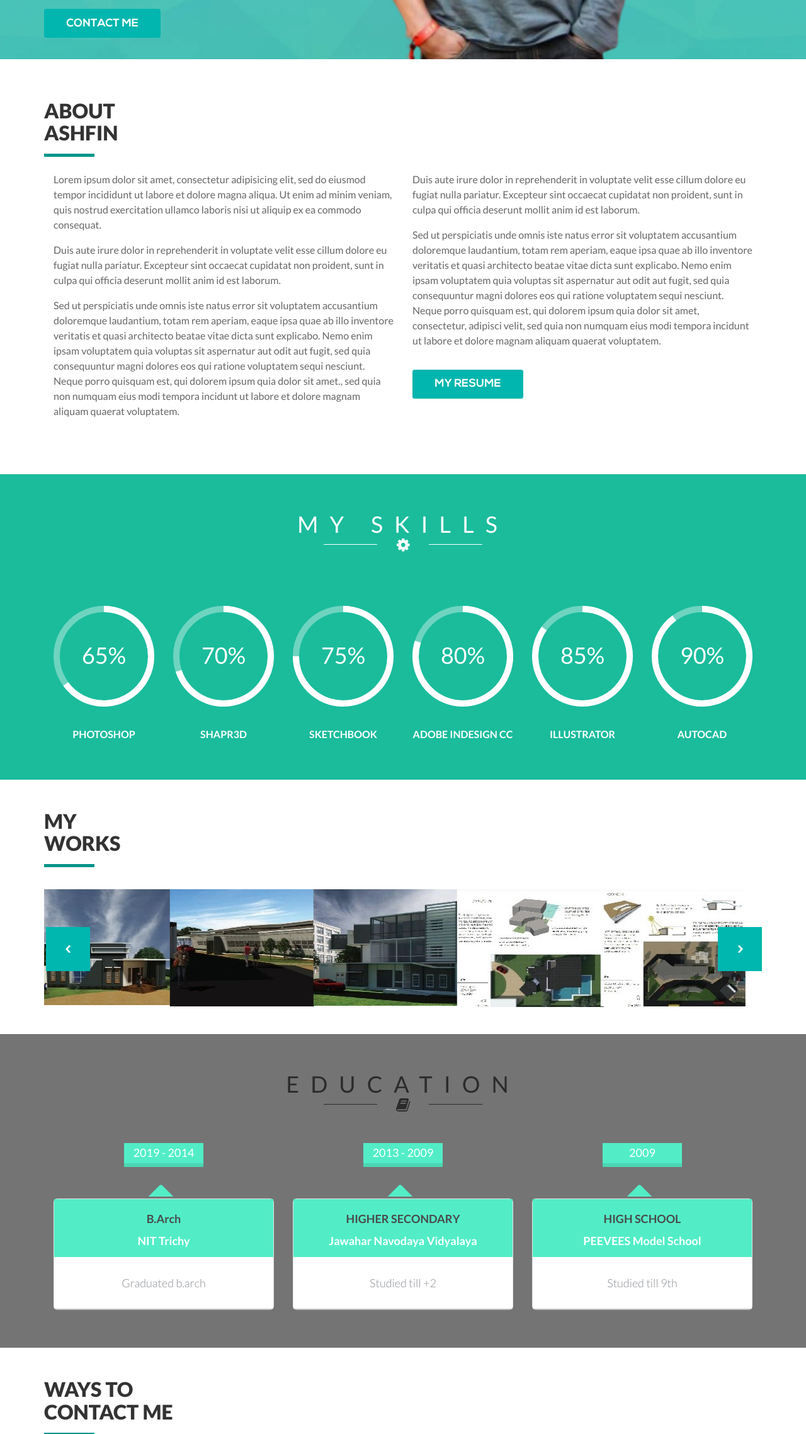
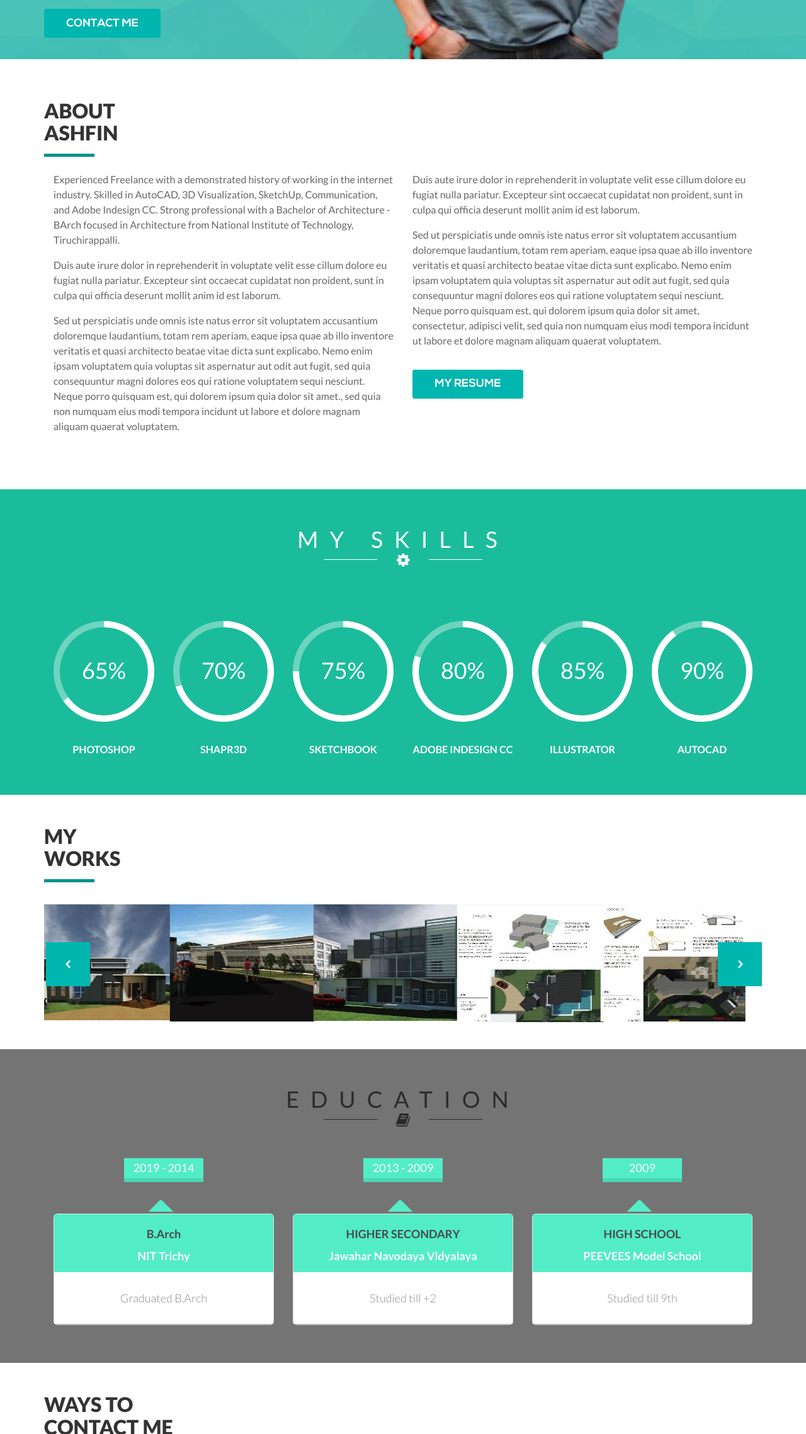
Before and after one commit to anshifbinsalam/mohammedashfin, a plain HTML site: page index.html in a window 1280 px wide. Shown: the part 663-2940 px from the top of the page at 63% size. Drawn offline with Linux system fonts and the light colour scheme.

Commit message:
Update index.html

```diff
--- a/index.html
+++ b/index.html
@@ -93,7 +93,7 @@ License URL: http://creativecommons.org/licenses/by/3.0/
 					<h2>ABOUT<br/>ASHFIN</h2>
 					<span> </span>
 					<div class="col-md-6 aboutus-left">
-						<p>Lorem ipsum dolor sit amet, consectetur adipisicing elit, sed do eiusmod tempor incididunt ut labore et dolore magna aliqua. Ut enim ad minim veniam, quis nostrud exercitation ullamco laboris nisi ut aliquip ex ea commodo consequat. </p>
+						<p>Experienced Freelance with a demonstrated history of working in the internet industry. Skilled in AutoCAD, 3D Visualization, SketchUp, Communication, and Adobe Indesign CC. Strong professional with a Bachelor of Architecture - BArch focused in Architecture from National Institute of Technology, Tiruchirappalli. </p>
 						<p>Duis aute irure dolor in reprehenderit in voluptate velit esse cillum dolore eu fugiat nulla pariatur. Excepteur sint occaecat cupidatat non proident, sunt in culpa qui officia deserunt mollit anim id est laborum. </p>
 						<p>Sed ut perspiciatis unde omnis iste natus error sit voluptatem accusantium doloremque laudantium, totam rem aperiam, eaque ipsa quae ab illo inventore veritatis et quasi architecto beatae vitae dicta sunt explicabo. Nemo enim ipsam voluptatem quia voluptas sit aspernatur aut odit aut fugit, sed quia consequuntur magni dolores eos qui ratione voluptatem sequi nesciunt. Neque porro quisquam est, qui dolorem ipsum quia dolor sit amet., sed quia non numquam eius modi tempora incidunt ut labore et dolore magnam aliquam quaerat voluptatem.</p>
 					</div>
@@ -245,7 +245,7 @@ License URL: http://creativecommons.org/licenses/by/3.0/
 										<h4>NIT Trichy</h4>
 									</div>
 									<div class="edu-grid-info">
-										<h5>Graduated b.arch </h5>
+										<h5>Graduated B.Arch </h5>
 									</div>
 								</div>
 							</div>
```
